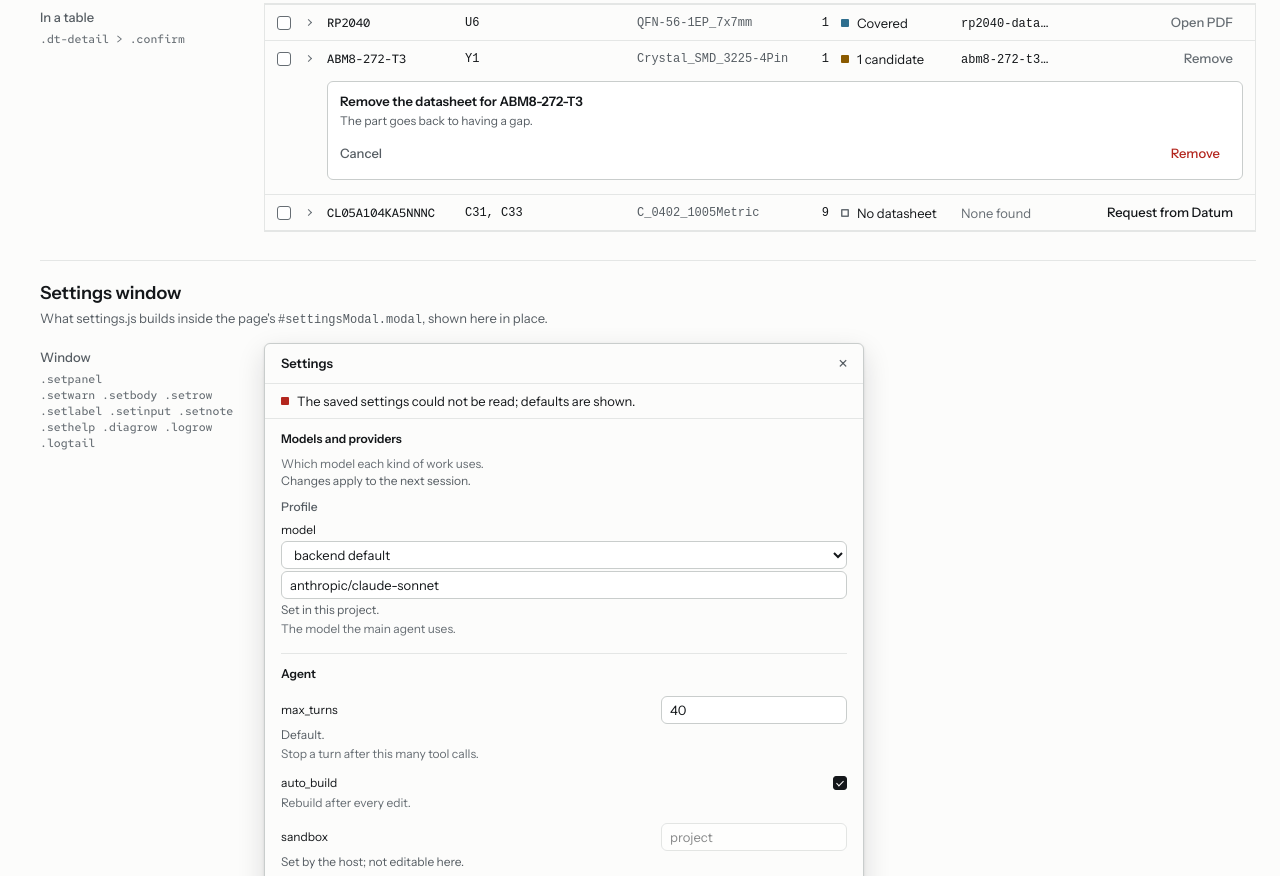
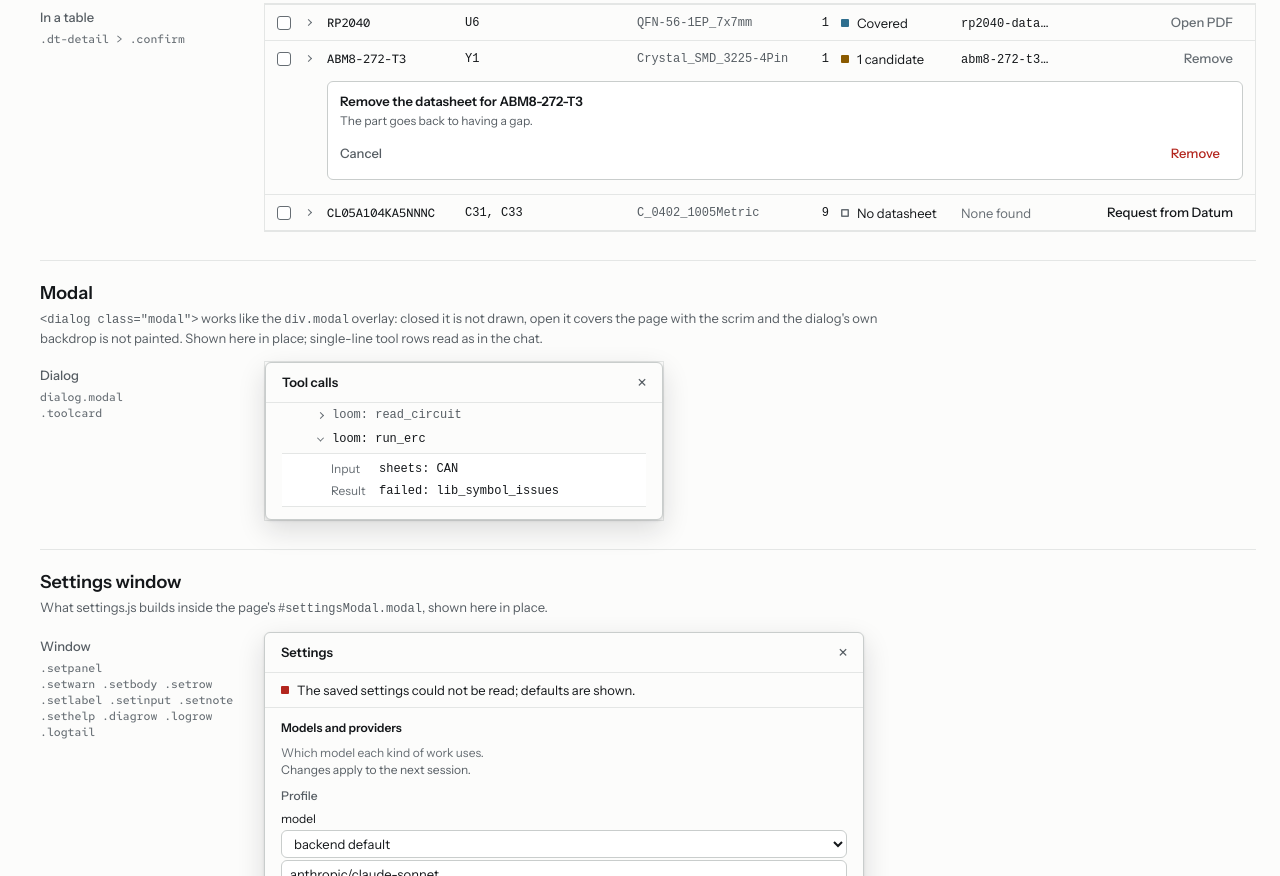
Before and after one commit to Annealage/style, a plain HTML site: page demo/components.html in a window 1280 px wide. Shown: the part 11124-12000 px from the top of the page. Drawn offline with Linux system fonts and the light colour scheme; a web font is replaced by a local one.

Commit message:
dialog.modal, confirm row in a register row, Created sort in list demo
Signed-off-by: Andrew Leech <andrew@alelec.net>

```diff
--- a/demo/components.html
+++ b/demo/components.html
@@ -394,6 +394,15 @@ resolution: CANH and CANL net labels are at J7 pins 1 and 2.</pre><div class="pa
 </section>
 
 <section class="spec-sec">
+  <h2>Modal</h2>
+  <p class="lede"><code>&lt;dialog class="modal"&gt;</code> works like the <code>div.modal</code> overlay: closed it is not drawn, open it covers the page with the scrim and the dialog's own backdrop is not painted. Shown here in place; single-line tool rows read as in the chat.</p>
+  <div class="spec-grid">
+    <h3>Dialog <code>dialog.modal</code><code>.toolcard</code></h3>
+    <div class="spec-pane wide spec-modal"><dialog class="modal" open aria-label="Tool calls"><div class="setpanel"><header><h2>Tool calls</h2><button class="setclose" type="button" aria-label="Close">&times;</button></header><div class="setbody"><details class="toolcard"><summary>loom: read_circuit</summary><pre class="toolinput">sheet: CAN</pre><pre class="toolresult">ok</pre></details><details class="toolcard" open><summary>loom: run_erc</summary><pre class="toolinput">sheets: CAN</pre><pre class="toolresult error">failed: lib_symbol_issues</pre></details></div></div></dialog></div>
+  </div>
+</section>
+
+<section class="spec-sec">
   <h2>Settings window</h2>
   <p class="lede">What settings.js builds inside the page's <code>#settingsModal.modal</code>, shown here in place.</p>
   <div class="spec-grid">
--- a/demo/demo.css
+++ b/demo/demo.css
@@ -42,6 +42,7 @@
 .spec-pane { width: 300px; border: 1px solid var(--rule); }
 .spec-pane.wide { width: 400px; }
 .spec-pane.full { width: 100%; max-width: 1100px; }
+.spec-modal .modal { position: static; z-index: auto; height: auto; padding: 0; background: none; }
 .spec-pane .inspector, .spec-pane #chat, .spec-pane .console { border: 0; height: auto; }
 .spec-pane #chatLog { overflow: visible; }
 .spec-pane .side { max-height: none; }
--- a/pages.css
+++ b/pages.css
@@ -199,6 +199,7 @@ a.p-name:hover { text-decoration: underline; text-decoration-color: var(--rule-s
 .reg-head .sorted { display: inline-flex; align-items: center; gap: 6px; color: var(--ink); }
 .reg-head .sorted::after { content: ""; width: 4px; height: 4px; margin-top: -3px; border: solid var(--ink-2); border-width: 0 1.5px 1.5px 0; transform: rotate(45deg); }
 .reg[data-view=list] .proj { min-height: 62px; }
+.reg .proj > .confirm { grid-column: 1 / -1; }
 .reg[data-view=list] .proj:hover { background: var(--hover); }
 .reg[data-view=list] .proj .k { display: none; }
 .reg[data-view=list] :is(.p-parts, .p-nets) { text-align: right; }
--- a/theme.css
+++ b/theme.css
@@ -352,11 +352,11 @@ details.more > summary::-webkit-details-marker { display: none; }
 summary { cursor: pointer; }
 .disc > summary { display: flex; align-items: center; gap: 8px; height: 32px; list-style: none; font-weight: 500; }
 .disc > summary::-webkit-details-marker { display: none; }
-.disc > summary::before, #chat .toolcard > summary::before, #chat .toolgroup > summary::before, #chat .thinking > summary::before, #chat .turnerror > summary::before, .chatbannerdetail > summary::before {
+.disc > summary::before, :is(#chat, .modal) .toolcard > summary::before, #chat .toolgroup > summary::before, #chat .thinking > summary::before, #chat .turnerror > summary::before, .chatbannerdetail > summary::before {
   content: ""; width: 5px; height: 5px; margin: 0 4px 0 3px; flex: none;
   border: solid var(--ink-3); border-width: 0 1.5px 1.5px 0; transform: rotate(-45deg);
 }
-.disc[open] > summary::before, #chat .toolcard[open] > summary::before, #chat .toolgroup[open] > summary::before, #chat .thinking[open] > summary::before, #chat .turnerror[open] > summary::before, .chatbannerdetail[open] > summary::before { transform: rotate(45deg) translate(-1px, -1px); }
+.disc[open] > summary::before, :is(#chat, .modal) .toolcard[open] > summary::before, #chat .toolgroup[open] > summary::before, #chat .thinking[open] > summary::before, #chat .turnerror[open] > summary::before, .chatbannerdetail[open] > summary::before { transform: rotate(45deg) translate(-1px, -1px); }
 .disc-body { padding: 0 0 12px 20px; color: var(--ink-2); max-width: 720px; }
 .disc-body p + p { margin-top: 6px; }
 .discs { border-top: 1px solid var(--rule); }
@@ -1163,33 +1163,33 @@ table.props td { padding: 3px 0; font: 400 var(--fs-small)/var(--lh-ui) var(--mo
 #chat .chathistory:hover:not(:disabled) { background: var(--hover); color: var(--ink); }
 
 /* Thinking, tool runs and tool calls: single quiet lines with a chevron. */
-#chat .thinking, #chat .toolgroup, #chat .toolcard { border: 0; border-radius: 0; background: none; }
-#chat .thinking > summary, #chat .toolgroup > summary, #chat .toolcard > summary, #chat .turnerror > summary {
+#chat .thinking, #chat .toolgroup, :is(#chat, .modal) .toolcard { border: 0; border-radius: 0; background: none; }
+#chat .thinking > summary, #chat .toolgroup > summary, :is(#chat, .modal) .toolcard > summary, #chat .turnerror > summary {
   display: flex; align-items: center; gap: 5px; height: 24px; padding: 0; list-style: none; cursor: pointer;
   font: 400 var(--fs-small)/1 var(--sans); font-style: normal; color: var(--ink-2); white-space: nowrap;
 }
-#chat .thinking > summary::-webkit-details-marker, #chat .toolgroup > summary::-webkit-details-marker, #chat .toolcard > summary::-webkit-details-marker, #chat .turnerror > summary::-webkit-details-marker { display: none; }
-#chat .thinking > summary:hover, #chat .toolgroup > summary:hover, #chat .toolcard > summary:hover, #chat .toolcard[open] > summary { color: var(--ink); }
+#chat .thinking > summary::-webkit-details-marker, #chat .toolgroup > summary::-webkit-details-marker, :is(#chat, .modal) .toolcard > summary::-webkit-details-marker, #chat .turnerror > summary::-webkit-details-marker { display: none; }
+#chat .thinking > summary:hover, #chat .toolgroup > summary:hover, :is(#chat, .modal) .toolcard > summary:hover, :is(#chat, .modal) .toolcard[open] > summary { color: var(--ink); }
 #chat .thinking > summary { color: var(--ink-3); }
 #chat .thinkingtext { max-height: min(24rem, 45vh); overflow-y: auto; overscroll-behavior: contain; padding: 0 0 4px 17px; font-size: var(--fs-small); line-height: var(--lh-ui); color: var(--ink-2); white-space: pre-wrap; word-break: break-word; }
 #chat .thinkingnote { padding: 0 0 4px 17px; font-size: var(--fs-small); color: var(--ink-3); }
 #chat .toolgroup { margin-inline: -16px; }
 #chat .toolgroup > summary { padding: 0 16px; }
 #chat .tools { display: block; max-height: min(24rem, 45vh); overflow-y: auto; overscroll-behavior: contain; padding: 0; gap: 0; }
-#chat .toolcard > summary { padding: 0 16px 0 33px; font-family: var(--mono); font-weight: 400; }
-#chat .toolcard > summary::before, #chat .toolgroup > summary::before, #chat .thinking > summary::before, #chat .turnerror > summary::before { content: ""; color: inherit; }
+:is(#chat, .modal) .toolcard > summary { padding: 0 16px 0 33px; font-family: var(--mono); font-weight: 400; }
+:is(#chat, .modal) .toolcard > summary::before, #chat .toolgroup > summary::before, #chat .thinking > summary::before, #chat .turnerror > summary::before { content: ""; color: inherit; }
 /* A call's input and result: a field-tone block between two hairlines. */
-#chat pre.toolinput, #chat pre.toolresult {
+:is(#chat, .modal) pre.toolinput, :is(#chat, .modal) pre.toolresult {
   display: grid; grid-template-columns: 48px minmax(0, 1fr);
   margin: 0; padding: 2px 16px 2px 49px; border: 0; overflow-x: visible;
   background: var(--field); color: var(--ink);
   font: 400 var(--fs-small)/var(--lh-ui) var(--mono); white-space: pre-wrap; overflow-wrap: anywhere; word-break: normal;
 }
-#chat pre.toolinput::before, #chat pre.toolresult::before, #chat .permcard .ptool::before { color: var(--ink-3); font: 400 var(--fs-small)/var(--lh-ui) var(--sans); }
-#chat pre.toolinput::before { content: "Input"; }
-#chat pre.toolresult::before { content: "Result"; }
-#chat .toolcard > pre.toolinput { margin-top: 2px; padding-top: 6px; border-top: 1px solid var(--rule); }
-#chat .toolcard > pre.toolresult, #chat .toolcard > pre.toolinput:has(+ pre.toolresult[hidden]), #chat .toolcard > pre.toolinput:last-child { margin-bottom: 4px; padding-bottom: 6px; border-bottom: 1px solid var(--rule); }
+:is(#chat, .modal) pre.toolinput::before, :is(#chat, .modal) pre.toolresult::before, #chat .permcard .ptool::before { color: var(--ink-3); font: 400 var(--fs-small)/var(--lh-ui) var(--sans); }
+:is(#chat, .modal) pre.toolinput::before { content: "Input"; }
+:is(#chat, .modal) pre.toolresult::before { content: "Result"; }
+:is(#chat, .modal) .toolcard > pre.toolinput { margin-top: 2px; padding-top: 6px; border-top: 1px solid var(--rule); }
+:is(#chat, .modal) .toolcard > pre.toolresult, :is(#chat, .modal) .toolcard > pre.toolinput:has(+ pre.toolresult[hidden]), :is(#chat, .modal) .toolcard > pre.toolinput:last-child { margin-bottom: 4px; padding-bottom: 6px; border-bottom: 1px solid var(--rule); }
 #chat pre.toolresult.error { color: var(--danger); }
 /* What went wrong in a turn, with the backend's own text behind a disclosure. */
 #chat .turnerror { margin: 6px 0 0; padding: 0; border: 0; color: var(--ink); font-size: var(--fs-ui); }
@@ -1445,10 +1445,14 @@ table.props td { padding: 3px 0; font: 400 var(--fs-small)/var(--lh-ui) var(--mo
 .covhead { padding: 4px 12px 2px; font-size: var(--fs-small); color: var(--ink-2); }
 
 /* ------------------------------------------------ settings (settings.js) */
-/* settings.js builds this inside the page's #settingsModal.modal:
+/* The overlay is a div.modal or a <dialog class="modal"> (open it with showModal() or show(); the dialog's own backdrop is not drawn, .modal paints the scrim). Single-line .toolcard rows read the same inside it as in #chat.
+   settings.js builds this inside the page's #settingsModal.modal:
    .setpanel > header (h2, button.setclose) [.setwarn] .setbody > section (h3, [h4], .setrow > label.setlabel + .setinput + .setnote + .sethelp)
    Diagnostics: .diagblock > .diagrow > .diagkey + .diagval.  Agent log: .loglist > .logrow > .loghead (.logname .logpath button.logbtn) [.logopts pre.logtail]
    footer > .setstatus + button.primary.  A dialog, so it has an edge and the menu shadow. */
+dialog.modal:not([open]) { display: none; }
+dialog.modal { width: 100%; height: 100%; max-width: none; max-height: none; margin: 0; border: 0; color: inherit; overflow: visible; }
+dialog.modal::backdrop { background: none; }
 .modal { position: fixed; inset: 0; z-index: 40; display: flex; align-items: center; justify-content: center; padding: 16px; background: light-dark(rgba(20, 23, 26, 0.35), rgba(0, 0, 0, 0.55)); }
 .setpanel {
   display: flex; flex-direction: column; width: min(600px, 100%); max-height: min(86vh, 100%);
```
Also changed, not shown: demo/list.html (+3 -2 lines), demo/shots/components-confirm-light.png, demo/shots/components-dark.png, demo/shots/list-list-dark.png, demo/shots/list-list-light.png, demo/shots/list-phone-light.png, demo/shots/list-tiles-dark.png, demo/shots/list-tiles-light.png, 1 other file.
